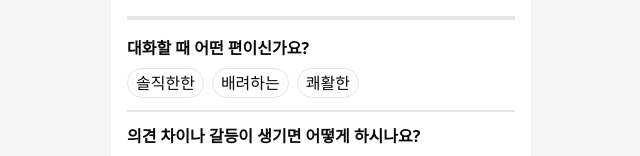
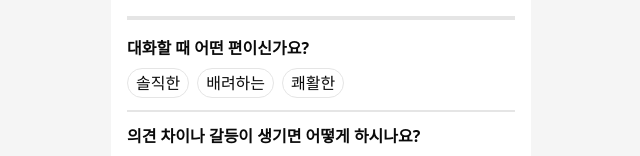
Before and after one commit to Team-Proxy/masil-fe, a Next.js app: page /sign-up/values/3 in a window 1280 px wide. Shown: the part 194-350 px from the top of the page, without its empty margins (319-959 px from the left). Built offline with nearby package versions, Linux system fonts and the light colour scheme.

Commit message:
fix: 오타수정

```diff
--- a/src/constants/profile-options.ts
+++ b/src/constants/profile-options.ts
@@ -146,7 +146,7 @@ export type AffectionExpression = 'VERBAL' | 'ACTION' | 'LOW_EXPRESSION';
 export type RelationshipIndependence = 'TOGETHER' | 'INDEPENDENT';
 
 export const CONVERSATION_STYLES: Option<ConversationStyle>[] = [
-  { code: 'HONEST', label: '솔직한한' },
+  { code: 'HONEST', label: '솔직한' },
   { code: 'CONSIDERATE', label: '배려하는' },
   { code: 'CHEERFUL', label: '쾌활한' },
 ];
```
